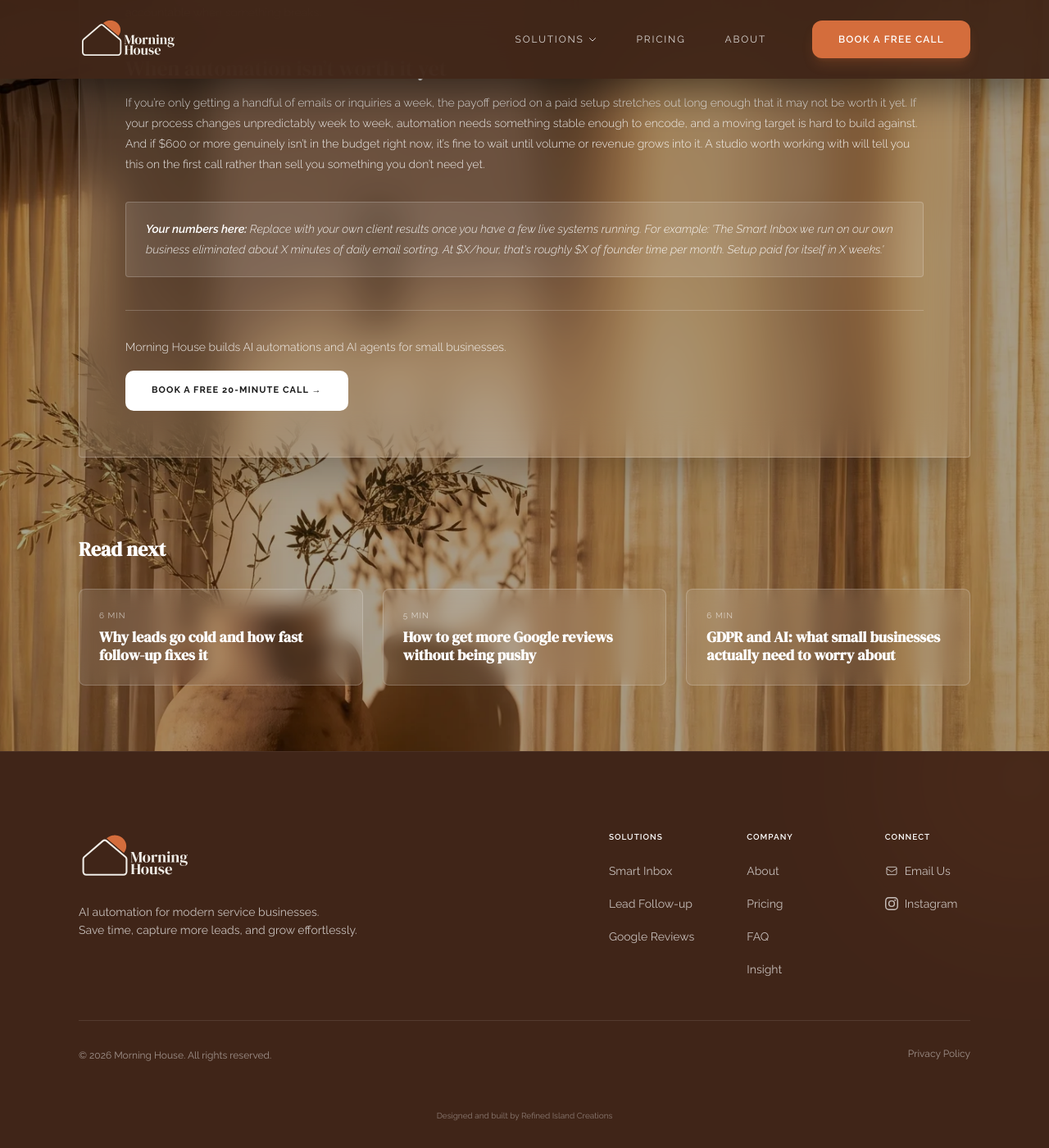
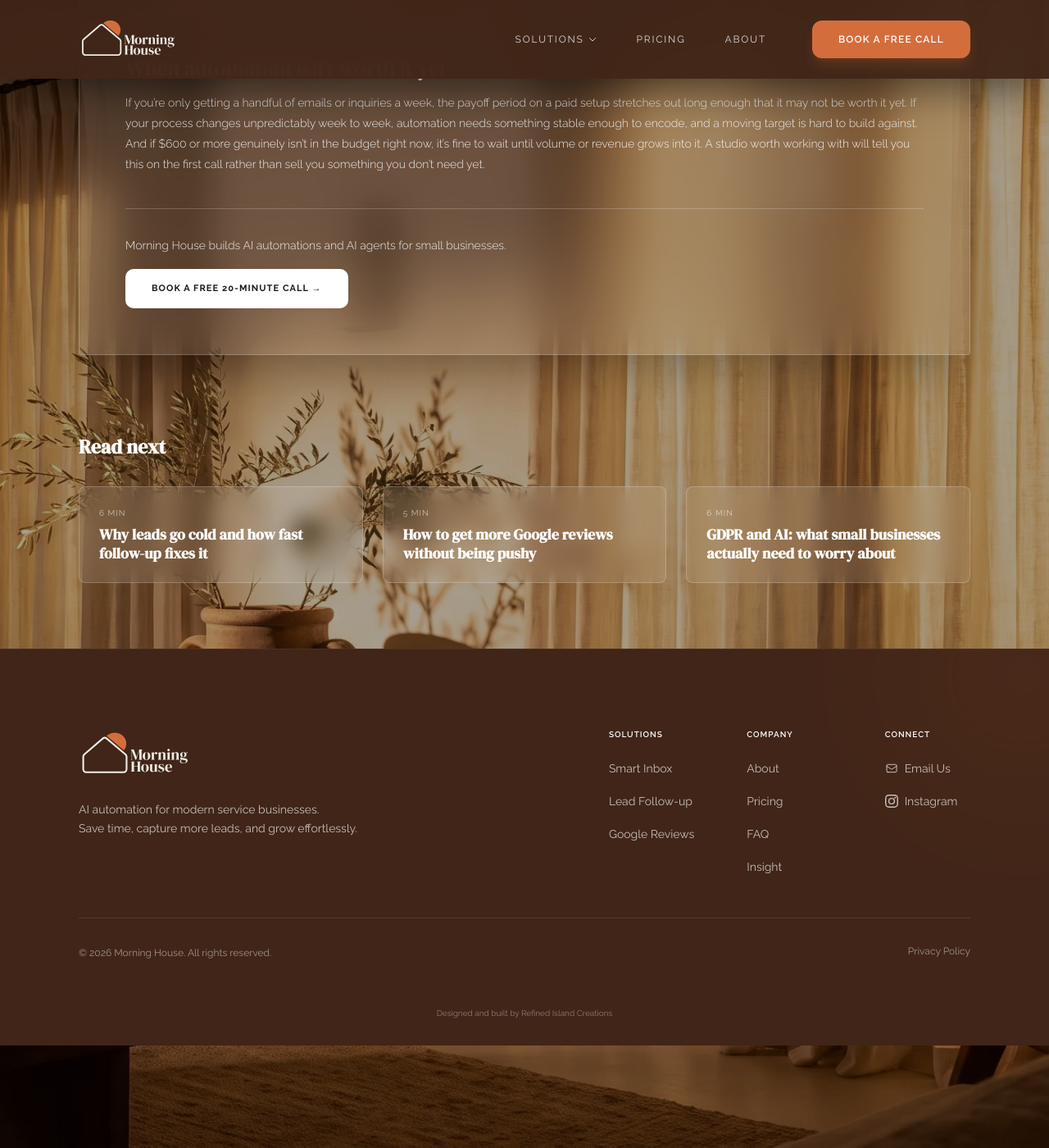
Before and after one commit to refinedislandcreations/morning-house, a Jekyll site: the page built from _insights/ai-automation-costs.md, in a window 1280 px wide and 1400 px high, scrolled down 1576 px. Shown: the whole window at 82% size. Built offline with Jekyll 4.4.1, drawn with Linux system fonts in a browser that asks for light colours; nearby versions of some CDN libraries.

Commit message:
style: remove placeholder callout blocks from insights and unused CSS container variable

```diff
--- a/_insights/ai-automation-costs.md
+++ b/_insights/ai-automation-costs.md
@@ -51,7 +51,3 @@ Tools like Zapier or Make cost $20 to $50 a month and can absolutely build a sim
 ## When automation isn't worth it yet
 
 If you're only getting a handful of emails or inquiries a week, the payoff period on a paid setup stretches out long enough that it may not be worth it yet. If your process changes unpredictably week to week, automation needs something stable enough to encode, and a moving target is hard to build against. And if $600 or more genuinely isn't in the budget right now, it's fine to wait until volume or revenue grows into it. A studio worth working with will tell you this on the first call rather than sell you something you don't need yet.
-
-<div class="callout">
-  <p><strong>Your numbers here:</strong> Replace with your own client results once you have a few live systems running. For example: 'The Smart Inbox we run on our own business eliminated about X minutes of daily email sorting. At $X/hour, that's roughly $X of founder time per month. Setup paid for itself in X weeks.'</p>
-</div>
--- a/assets/css/output.css
+++ b/assets/css/output.css
@@ -26,7 +26,6 @@
     --container-2xl: 42rem;
     --container-3xl: 48rem;
     --container-4xl: 56rem;
-    --container-7xl: 80rem;
     --text-xs: 0.75rem;
     --text-xs--line-height: calc(1 / 0.75);
     --text-sm: 0.875rem;
```
Also changed, not shown: _insights/gdpr-and-ai.md (+0 -4 lines), _insights/more-google-reviews.md (+0 -4 lines), _insights/why-leads-go-cold.md (+0 -4 lines).
